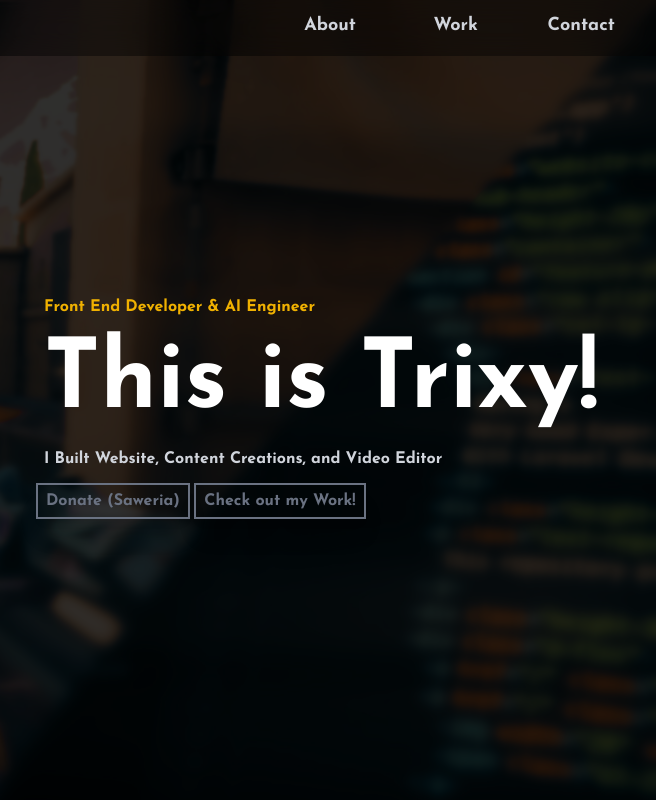
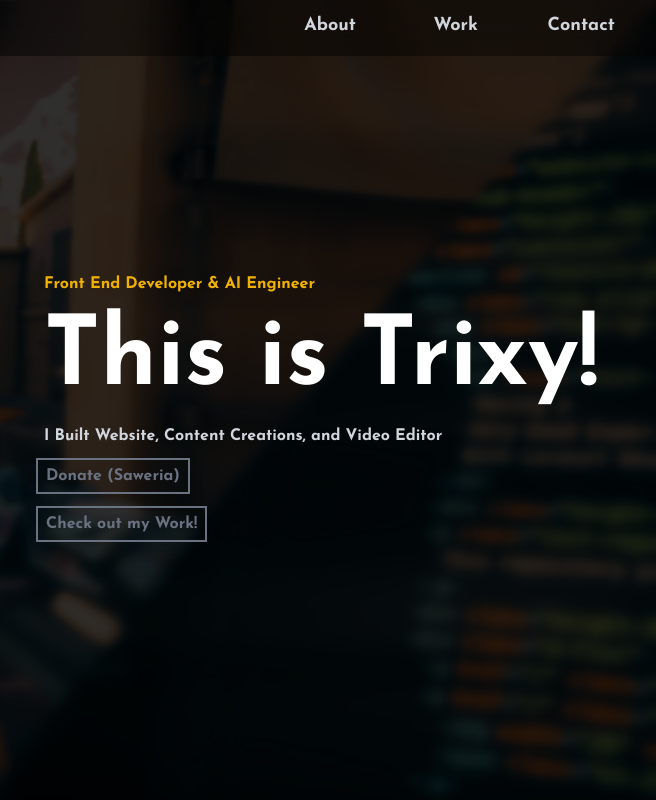
Before and after one commit to urDrek0/trixy-porto, a website: page index.html in a window 1280 px wide. Shown: the top 800 px of the page, 624-1280 px from the left. Drawn offline with Linux system fonts and the light colour scheme; grey boxes are pictures that could not be loaded; a web font is replaced by a local one.

Commit message:
Add line breaks after donate button for improved layout

```diff
--- a/index.html
+++ b/index.html
@@ -28,7 +28,7 @@
                     <h1 class="home-text-interest">Front End Developer & AI Engineer</h1>
                     <h1 class="home-text-name">This is Trixy!</h1>
                     <p class="home-text-work">I Built Website, Content Creations, and Video Editor</p>
-                    <a href="https://saweria.co/Drek0" target="_blank" class="home-text-button">Donate (Saweria)</a>
+                    <a href="https://saweria.co/Drek0" target="_blank" class="home-text-button">Donate (Saweria)</a><br><br>
                     <a href="#work" class="home-text-button">Check out my Work!</a>
                 </div>
             </div>
```
